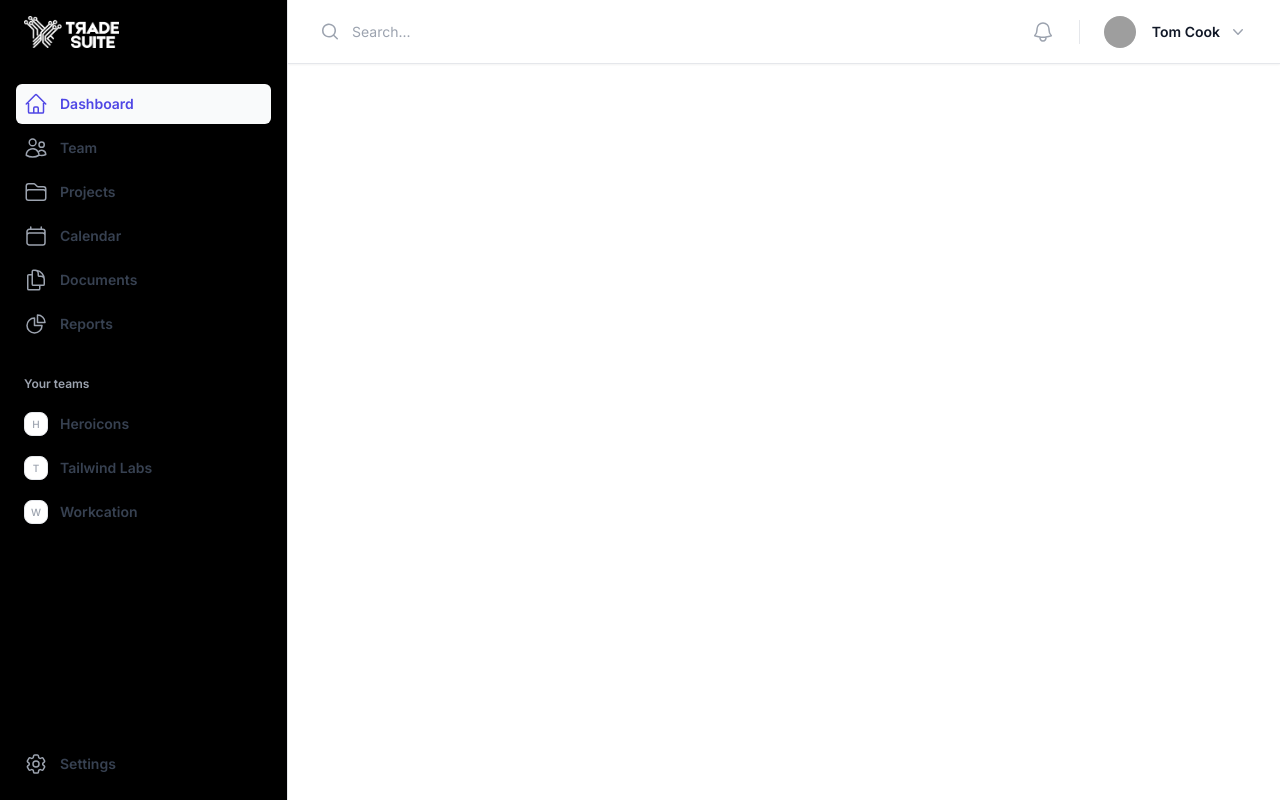
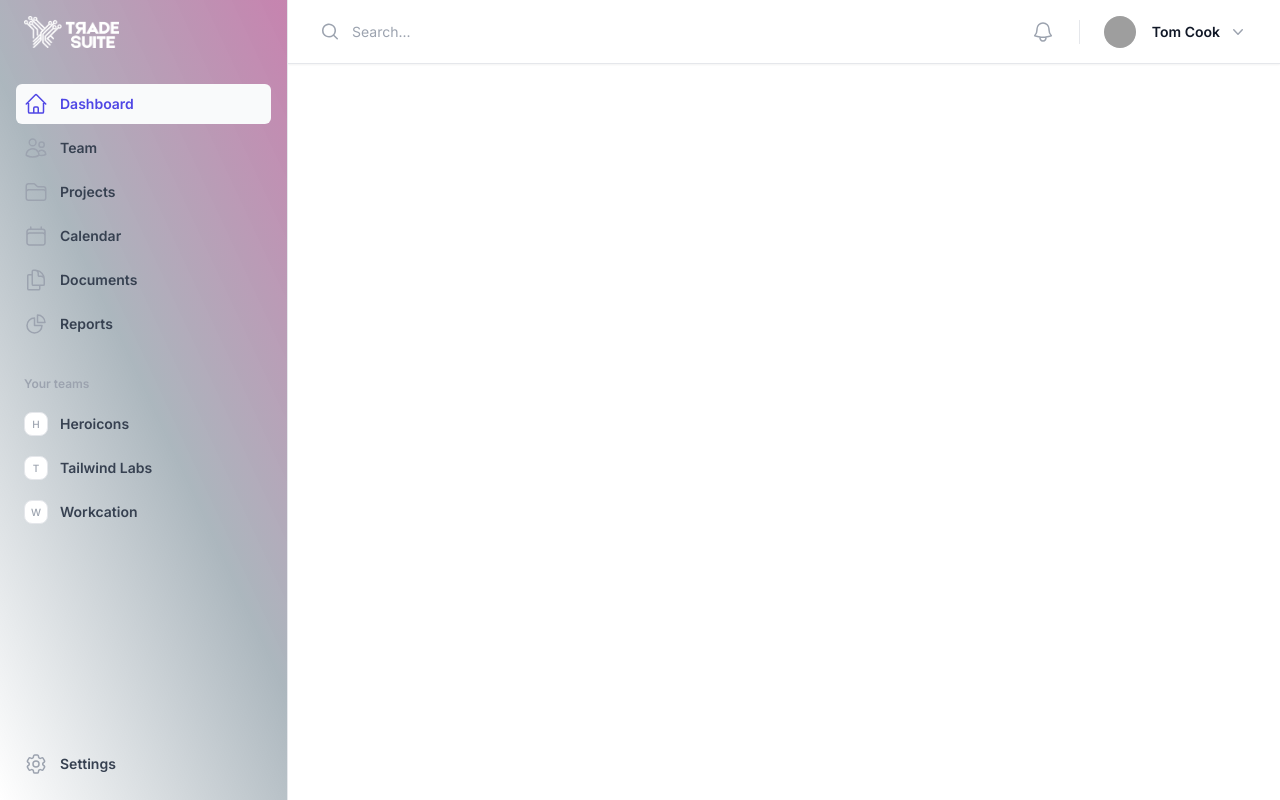
Before and after one commit to Mokhtaar/tradeSuite, a Next.js app: page /Dahboard in a window 1280 px wide. Built offline with nearby package versions, Linux system fonts and the light colour scheme; grey boxes are pictures that could not be loaded.

Commit message:
SideBar logo

```diff
--- a/src/app/components/Dashboard.js
+++ b/src/app/components/Dashboard.js
@@ -189,7 +189,11 @@ const  MyComponent =() => {
         {/* Static sidebar for desktop */}
         <div className="hidden lg:fixed lg:inset-y-0 lg:z-50 lg:flex lg:w-72 lg:flex-col">
           {/* Sidebar component, swap this element with another sidebar if you like */}
-          <div className="flex grow flex-col gap-y-5 overflow-y-auto border-r border-gray-200 bg-black px-6 pb-4"
+          <div className="flex grow flex-col gap-y-5 overflow-y-auto border-r border-gray-200 bg-black px-6 pb-4"style={{
+  background:  'linear-gradient(245deg, rgba(140.25, 12.27, 96.74, 0.50) 2%, rgba(73.68, 97.25, 112.62, 0.46) 49%, rgba(36.35, 16.49, 158.31, 0) 100%)',
+
+
+}}
         >
             <div className="flex h-16 shrink-0 items-center">
               <img
```
